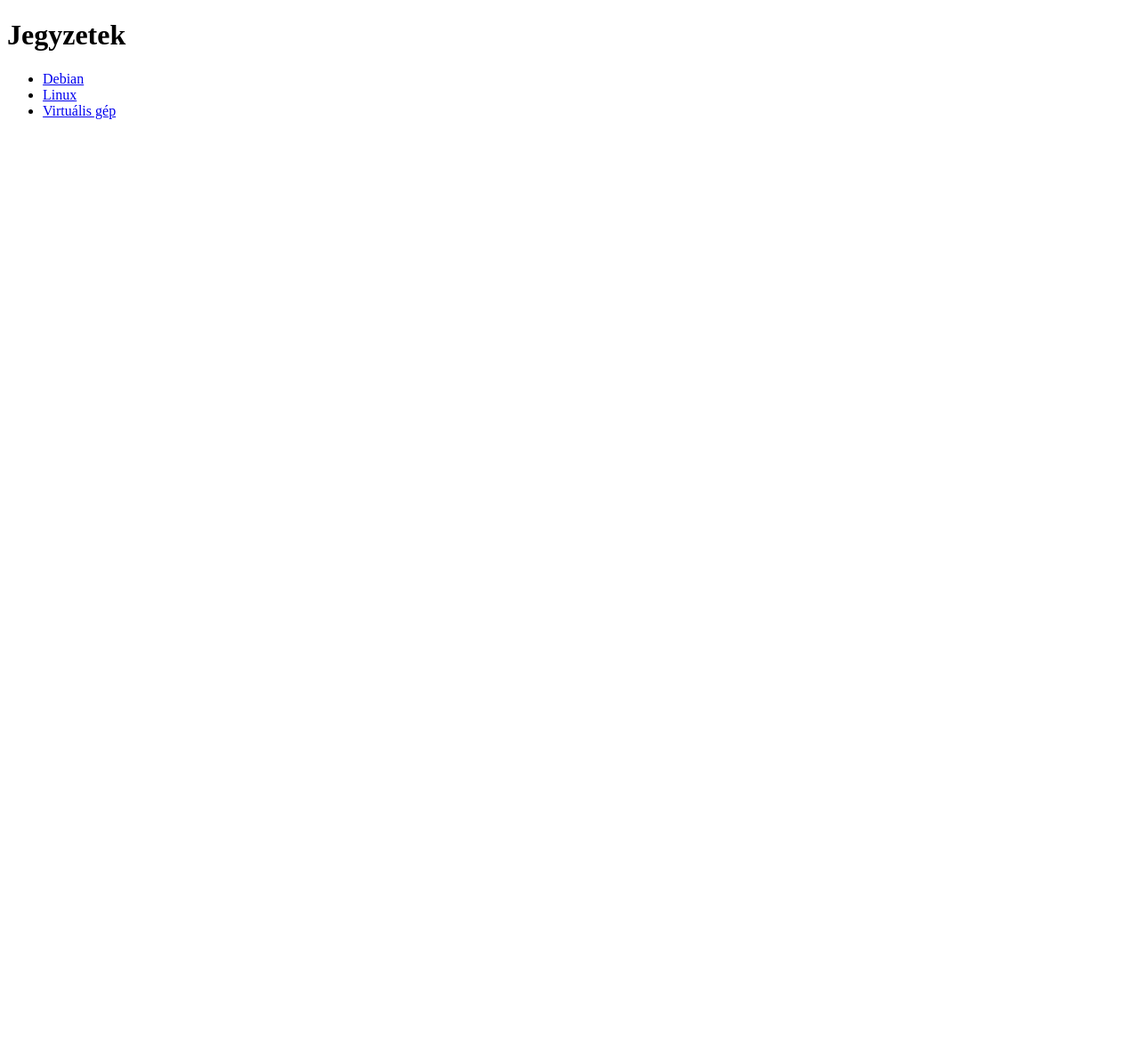
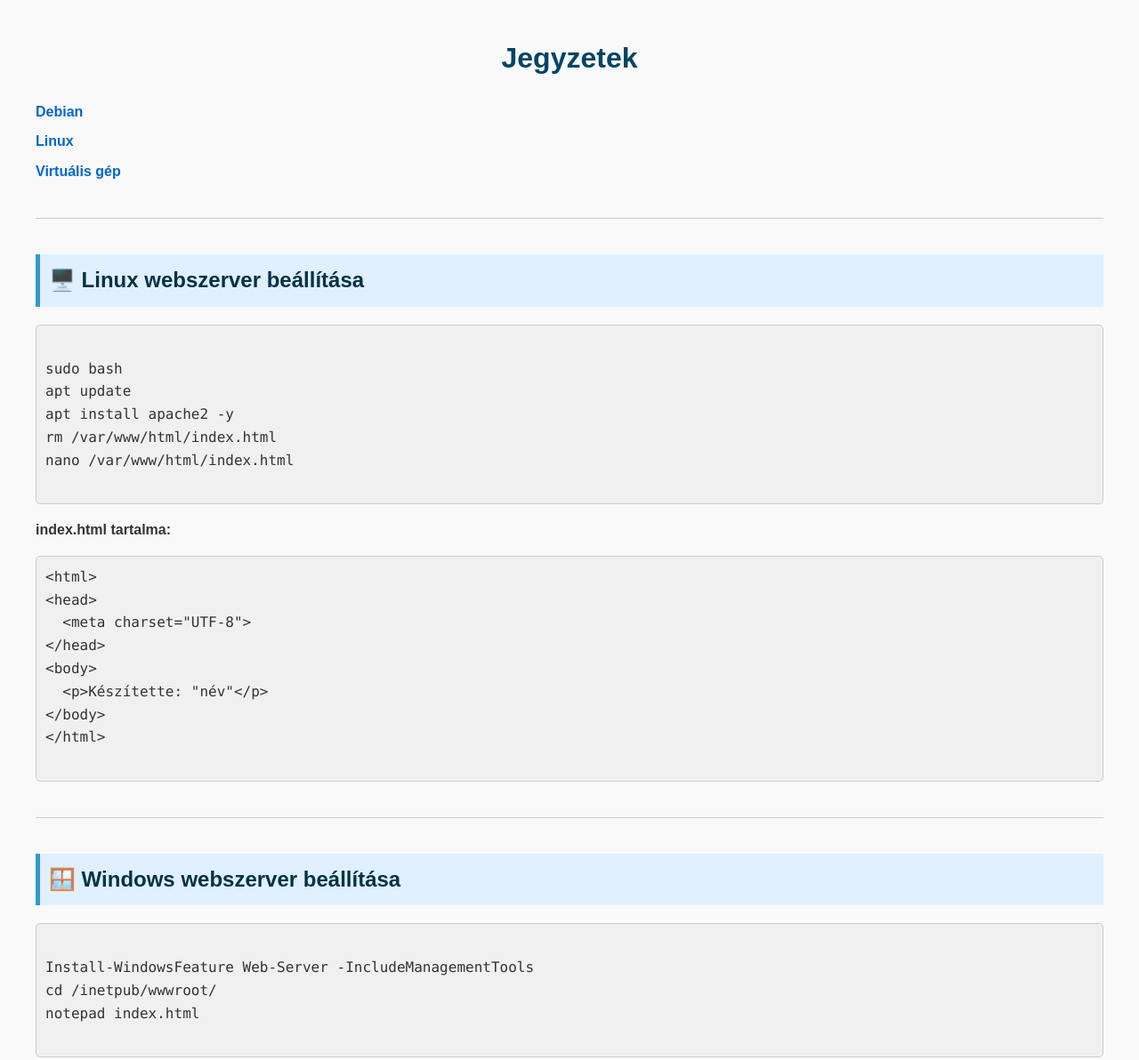
Before and after one commit to SDani12/vizsga-jegyzetek, a plain HTML site: page index.html in a window 1280 px wide. Shown: the whole page at 89% size. Before the commit the page ends 800 px from the top, so only its background shows below. Drawn offline with Linux system fonts and the light colour scheme.

Commit message:
Update index.html

```diff
--- a/index.html
+++ b/index.html
@@ -3,6 +3,65 @@
 <head>
   <meta charset="UTF-8">
   <title>Vizsga Jegyzetek</title>
+  <style>
+    body {
+      font-family: Arial, sans-serif;
+      background-color: #f9f9f9;
+      color: #333;
+      margin: 40px;
+      line-height: 1.6;
+    }
+
+    h1 {
+      color: #004466;
+      text-align: center;
+    }
+
+    ul {
+      list-style-type: none;
+      padding: 0;
+    }
+
+    li {
+      margin: 8px 0;
+    }
+
+    a {
+      color: #0066cc;
+      text-decoration: none;
+      font-weight: bold;
+    }
+
+    a:hover {
+      text-decoration: underline;
+    }
+
+    hr {
+      margin: 40px 0;
+      border: none;
+      height: 1px;
+      background-color: #ccc;
+    }
+
+    h2 {
+      background-color: #e0f0ff;
+      padding: 10px;
+      border-left: 5px solid #3399cc;
+      color: #003344;
+    }
+
+    pre {
+      background-color: #f0f0f0;
+      padding: 10px;
+      overflow-x: auto;
+      border: 1px solid #ccc;
+      border-radius: 5px;
+    }
+
+    code {
+      font-family: Consolas, monospace;
+    }
+  </style>
 </head>
 <body>
   <h1>Jegyzetek</h1>
@@ -11,5 +70,37 @@
     <li><a href="https://drive.google.com/file/d/1kzX6ENnuJiMz_32sjKLuHcvNW3991pPk/view?usp=drive_link" target="_blank">Linux</a></li>
     <li><a href="https://drive.google.com/file/d/1SMXnd5lGihZIj51moJk1G7OA2OSbzLz9/view?usp=drive_link" target="_blank">Virtuális gép</a></li>
   </ul>
+
+  <hr>
+
+  <h2>🖥️ Linux webszerver beállítása</h2>
+  <pre><code>
+sudo bash
+apt update
+apt install apache2 -y
+rm /var/www/html/index.html
+nano /var/www/html/index.html
+  </code></pre>
+
+  <p><strong>index.html tartalma:</strong></p>
+  <pre><code>&lt;html&gt;
+&lt;head&gt;
+  &lt;meta charset="UTF-8"&gt;
+&lt;/head&gt;
+&lt;body&gt;
+  &lt;p&gt;Készítette: "név"&lt;/p&gt;
+&lt;/body&gt;
+&lt;/html&gt;
+  </code></pre>
+
+  <hr>
+
+  <h2>🪟 Windows webszerver beállítása</h2>
+  <pre><code>
+Install-WindowsFeature Web-Server -IncludeManagementTools
+cd /inetpub/wwwroot/
+notepad index.html
+  </code></pre>
+
 </body>
 </html>
```
